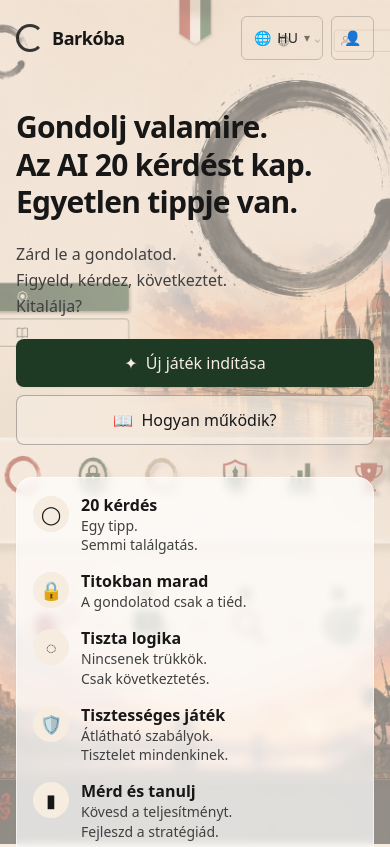
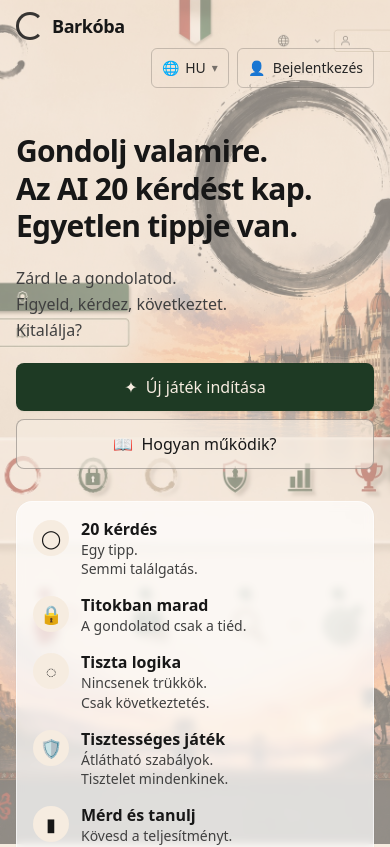
Before and after one commit to ZVZ2023/Barkoba2-V2, a Next.js app: page / in a window 390 px wide. Shown: the top 847 px of the page. Built offline with nearby package versions, Linux system fonts and the light colour scheme; no server answers.

Commit message:
Fix responsive header layout

```diff
--- a/app/components/SiteHeader.tsx
+++ b/app/components/SiteHeader.tsx
@@ -19,7 +19,7 @@
   const entitlement = useEntitlement(hasEstablishedPlayerIdentity);
 
   return (
-    <header className="flex w-full items-center justify-between gap-3 px-4 py-4 sm:px-6">
+    <header className="grid w-full grid-cols-1 items-center gap-x-3 gap-y-2 px-4 py-3 sm:px-6 md:grid-cols-[minmax(0,1fr)_minmax(0,auto)_auto] md:py-4">
       <Link href="/" className="flex min-w-0 items-center gap-2">
         <span
           aria-hidden="true"
@@ -31,12 +31,11 @@
         </span>
       </Link>
 
-      <div className="flex min-w-0 shrink-0 flex-col items-end gap-3">
-        <div className="flex items-center gap-2">
+      <div className="flex min-w-0 items-center justify-end gap-2 md:col-start-3 md:row-start-1">
         <button
           onClick={() => comingSoon(copy.header.languageAria ?? "Nyelv")}
           aria-label={copy.header.languageAria}
-            className="flex min-h-11 items-center gap-1.5 rounded-md border border-neutral-900/20 px-3 py-2 text-sm text-neutral-800"
+          className="flex min-h-10 shrink-0 items-center gap-1.5 rounded-md border border-neutral-900/20 px-2.5 py-2 text-sm text-neutral-800 sm:min-h-11 sm:px-3"
         >
           <span aria-hidden="true">🌐</span>
           <span className="font-medium">{copy.header.language}</span>
@@ -45,22 +44,21 @@
 
         <button
           onClick={() => comingSoon(copy.header.login)}
-            className="flex min-h-11 items-center gap-2 rounded-md border border-neutral-900/20 px-3 py-2 text-sm text-neutral-800"
+          className="flex min-h-10 min-w-0 items-center gap-2 rounded-md border border-neutral-900/20 px-2.5 py-2 text-sm text-neutral-800 sm:min-h-11 sm:px-3"
         >
-            <span aria-hidden="true">👤</span>
-            <span className="hidden sm:inline">{copy.header.login}</span>
+          <span aria-hidden="true" className="shrink-0">👤</span>
+          <span className="truncate">{copy.header.login}</span>
         </button>
       </div>
 
       {hasEstablishedPlayerIdentity && (
-          <div className="flex max-w-sm flex-col items-end gap-2 whitespace-nowrap text-right">
+        <div className="flex min-w-0 max-w-full flex-col items-end gap-2 text-right [&>div]:max-w-full [&>div]:flex-wrap [&>div]:justify-end md:col-start-2 md:row-start-1 md:max-w-sm">
           <BalanceBadge view={entitlement.view} />
           {entitlement.view?.play_state === "exhausted" && (
             <CreditGateway />
           )}
         </div>
       )}
-      </div>
     </header>
   );
 }
```
Lines whose indentation alone changed are shown as unchanged.
